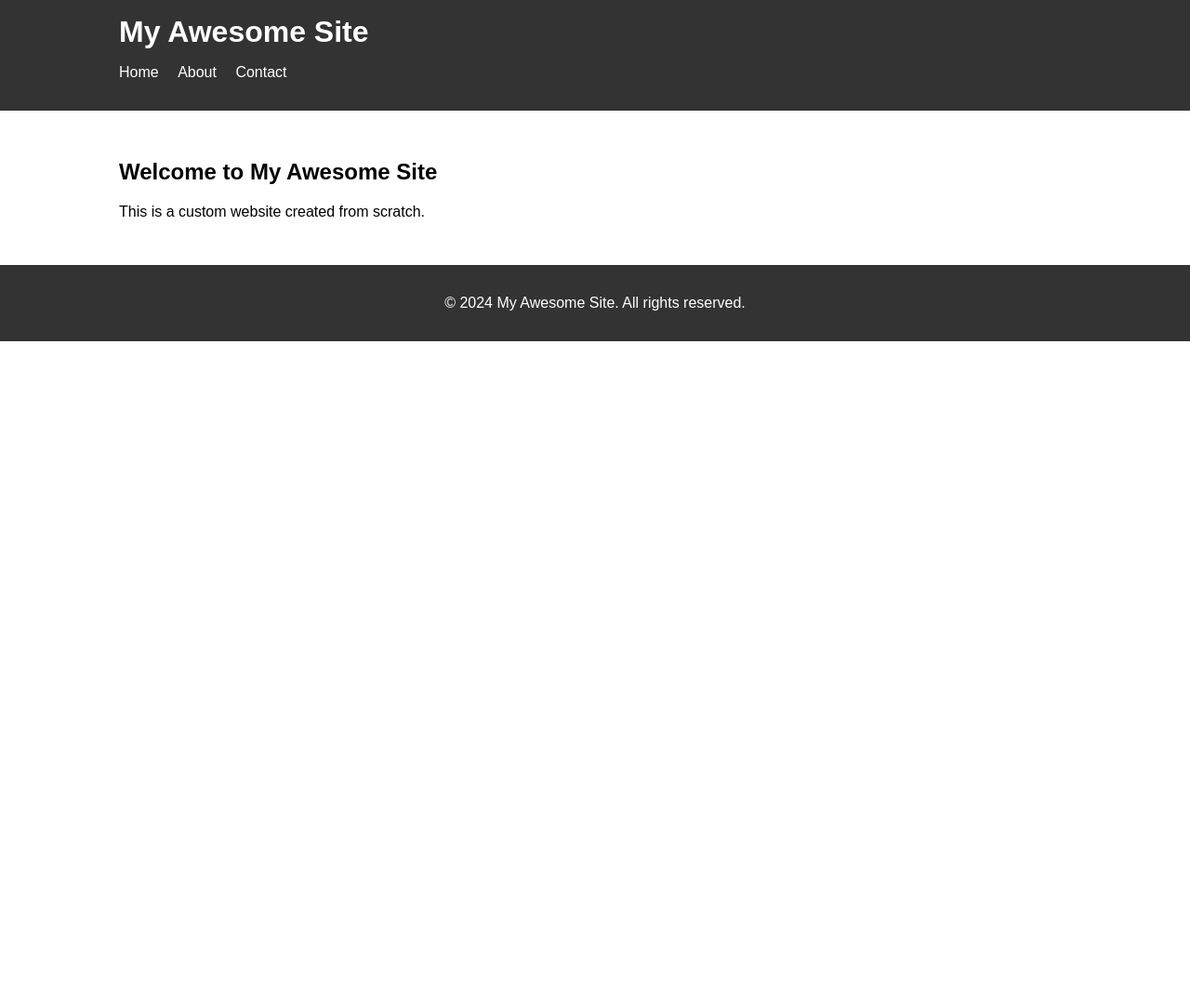
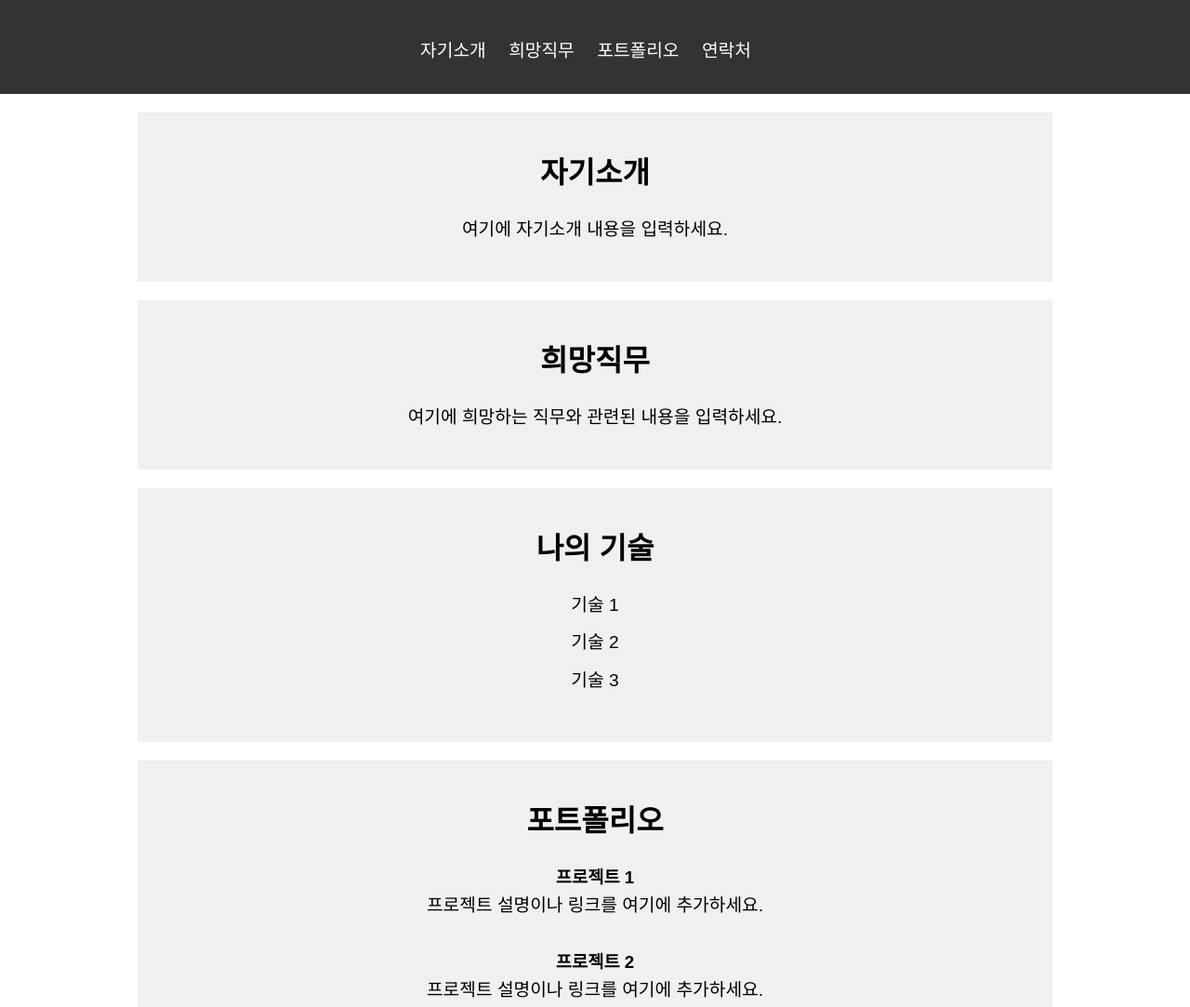
Before and after one commit to hy2oning/hy2oning.github.io, a plain HTML site: page index.html in a window 1280 px wide. Shown: the top 1083 px of the page at 93% size. Before the commit the page ends 800 px from the top, so only its background shows below. Drawn offline with Linux system fonts and the light colour scheme.

Commit message:
기본 형태 작성
기본 형태 작성

```diff
--- a/css/style.css
+++ b/css/style.css
@@ -1,53 +1,85 @@
-/* css/style.css */
-body {
-  font-family: Arial, sans-serif;
+/* Reset styles and basic setup */
+* {
   margin: 0;
   padding: 0;
+  box-sizing: border-box;
 }
 
-header, footer {
-  background: #333;
-  color: #fff;
-  padding: 1em 0;
+body {
+  font-family: 'Arial', sans-serif;
+  line-height: 1.6;
 }
 
 .container {
   width: 80%;
   margin: 0 auto;
+  padding: 20px;
+}
+
+header {
+  background-color: #333;
+  color: #fff;
+  padding: 10px 0;
 }
 
 header h1 {
   margin: 0;
+  font-size: 1.8rem;
 }
 
 nav ul {
-  list-style: none;
-  padding: 0;
+  list-style-type: none;
+  text-align: center;
+  margin-top: 10px;
 }
 
 nav ul li {
   display: inline;
-  margin-right: 1em;
+  margin-right: 20px;
 }
 
 nav ul li a {
   color: #fff;
   text-decoration: none;
-  cursor: pointer;
+  font-size: 1.2rem;
 }
 
 main {
-  padding: 2em 0;
+  padding: 20px 0;
+  text-align: center;  /* 가운데 정렬 */
+}
+
+.section {
+  padding: 40px 0;
+  background-color: #f0f0f0;
+  margin-bottom: 20px;  /* 섹션 간의 간격 추가 */
+}
+
+.section h2 {
+  margin-bottom: 20px;
+  font-size: 2rem;
+}
+
+.section p, .section ul {
+  font-size: 1.2rem;
+}
+
+.section ul {
+  list-style-type: none;
+  padding: 0;
+}
+
+.section ul li {
+  margin-bottom: 10px;
+}
+
+.portfolio-item {
+  margin-bottom: 30px;
 }
 
 footer {
+  background-color: #333;
+  color: #fff;
   text-align: center;
+  padding: 10px 0;
 }
-
-.section {
-  display: none;
-}
-
-.section.active {
-  display: block;
-}
--- a/index.html
+++ b/index.html
@@ -5,33 +5,54 @@
     <meta name="viewport" content="width=device-width, initial-scale=1.0">
     <title>My Awesome Site</title>
     <link rel="stylesheet" href="css/style.css">
-    <script src="js/script.js" defer></script>
 </head>
 <body>
     <header>
         <div class="container">
-            <h1>My Awesome Site</h1>
             <nav>
                 <ul>
-                    <li><a data-target="home">Home</a></li>
-                    <li><a data-target="about">About</a></li>
-                    <li><a data-target="contact">Contact</a></li>
+                    <li><a href="#introduction">자기소개</a></li>
+                    <li><a href="#career">희망직무</a></li>
+                    <li><a href="#portfolio">포트폴리오</a></li>
+                    <li><a href="#contact">연락처</a></li>
                 </ul>
             </nav>
         </div>
     </header>
     <main class="container">
-        <section id="home" class="section">
-            <h2>Welcome to My Awesome Site</h2>
-            <p>This is a custom website created from scratch.</p>
+        <section id="introduction" class="section">
+            <h2>자기소개</h2>
+            <p>여기에 자기소개 내용을 입력하세요.</p>
         </section>
-        <section id="about" class="section">
-            <h2>About</h2>
-            <p>Information about the site.</p>
+        <section id="career" class="section">
+            <h2>희망직무</h2>
+            <p>여기에 희망하는 직무와 관련된 내용을 입력하세요.</p>
+        </section>
+        <section id="skills" class="section">
+            <h2>나의 기술</h2>
+            <ul>
+                <li>기술 1</li>
+                <li>기술 2</li>
+                <li>기술 3</li>
+                <!-- 필요한 만큼 기술을 나열하세요 -->
+            </ul>
+        </section>
+        <section id="portfolio" class="section">
+            <h2>포트폴리오</h2>
+            <div class="portfolio-item">
+                <h3>프로젝트 1</h3>
+                <p>프로젝트 설명이나 링크를 여기에 추가하세요.</p>
+            </div>
+            <div class="portfolio-item">
+                <h3>프로젝트 2</h3>
+                <p>프로젝트 설명이나 링크를 여기에 추가하세요.</p>
+            </div>
+            <!-- 필요한 만큼 포트폴리오 항목을 추가하세요 -->
         </section>
         <section id="contact" class="section">
-            <h2>Contact</h2>
-            <p>Contact information goes here.</p>
+            <h2>연락처</h2>
+            <p>Email: example@example.com</p>
+            <p>Phone: 123-456-7890</p>
         </section>
     </main>
     <footer>
```
